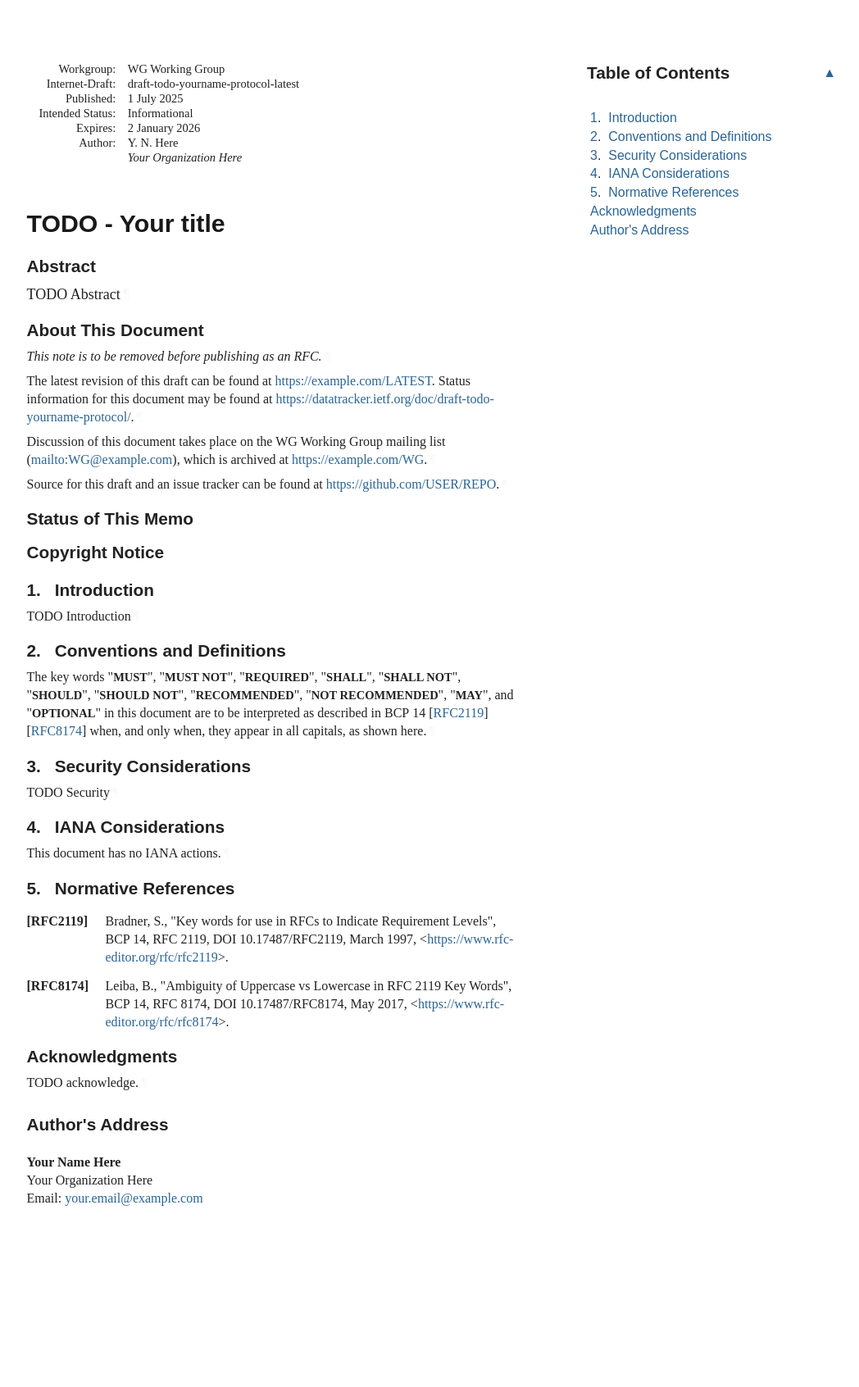
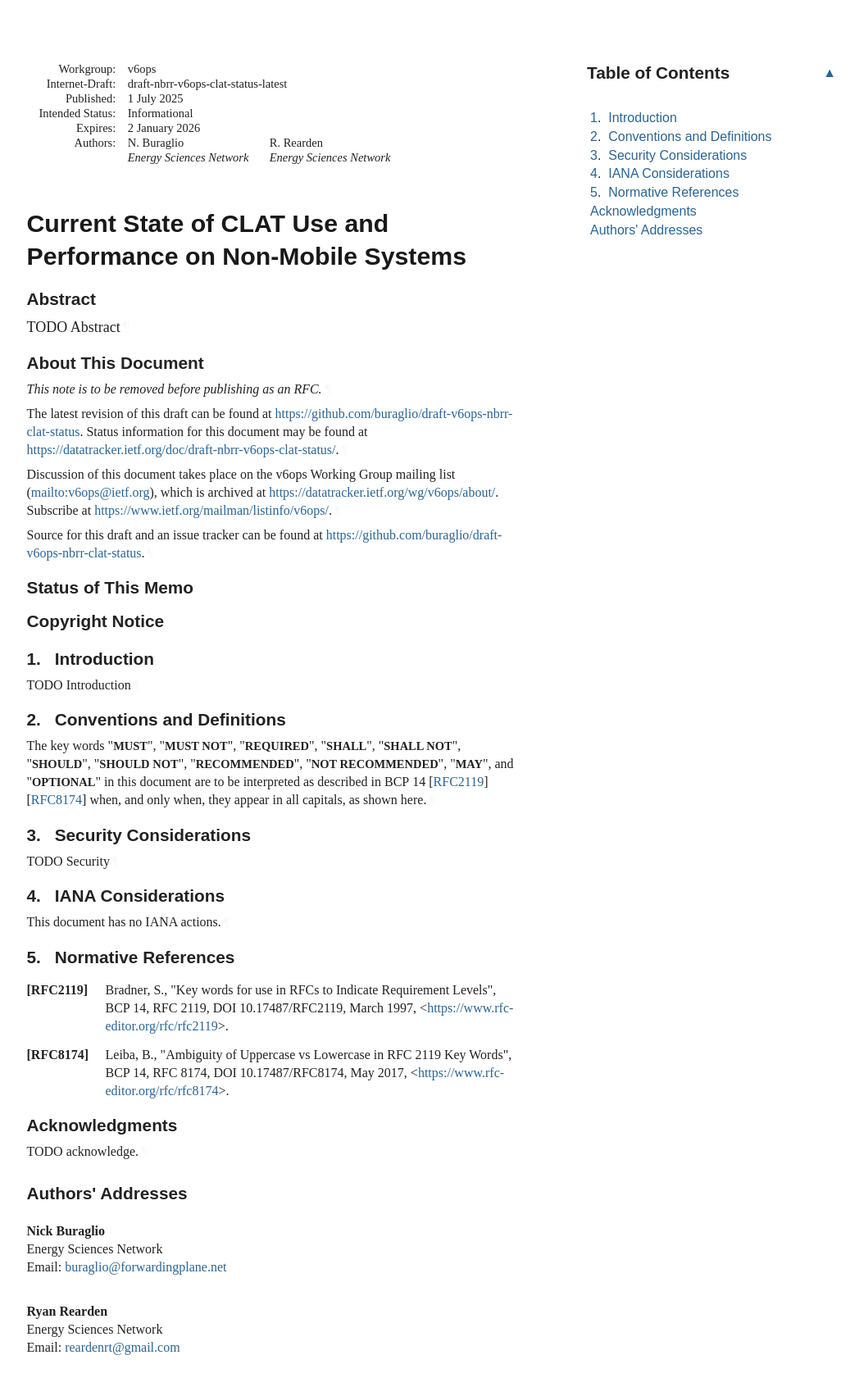
Before and after one commit to buraglio/draft-nbrr-v6ops-clat-status, a plain HTML site: page draft-nbrr-v6ops-clat-status.html in a window 1280 px wide. Shown: the whole page at 82% size, without its empty margins (92-1140 px from the left). Before the commit the page ends 1564 px from the top, so only its background shows below. Drawn offline with Linux system fonts and the light colour scheme; a web font is replaced by a local one.

Commit message:
Script updating gh-pages from afe6ec5. [ci skip]

```diff
--- a/draft-todo-yourname-protocol.html
+++ b/draft-nbrr-v6ops-clat-status.html
@@ -4,16 +4,19 @@
 <meta charset="utf-8">
 <meta content="Common,Latin" name="scripts">
 <meta content="initial-scale=1.0" name="viewport">
-<title>TODO - Your title</title>
-<meta content="Your Name Here" name="author">
+<title>Current State of CLAT Use and Performance on Non-Mobile Systems</title>
+<meta content="Nick Buraglio" name="author">
+<meta content="Ryan Rearden" name="author">
 <meta content="
        TODO Abstract
     " name="description">
 <meta content="xml2rfc 3.29.0" name="generator">
-<meta content="next generation" name="keyword">
-<meta content="unicorn" name="keyword">
-<meta content="sparkling distributed ledger" name="keyword">
-<meta content="draft-todo-yourname-protocol-latest" name="ietf.draft">
+<meta content="IPv6" name="keyword">
+<meta content="DNS64" name="keyword">
+<meta content="PREF64" name="keyword">
+<meta content="NAT64" name="keyword">
+<meta content="CLAT" name="keyword">
+<meta content="draft-nbrr-v6ops-clat-status-latest" name="ietf.draft">
 <!-- Generator version information:
   xml2rfc 3.29.0
     Python 3.12.11
@@ -29,7 +32,7 @@
     setuptools 80.9.0
     wcwidth 0.2.13
 -->
-<link href="draft-todo-yourname-protocol.xml" rel="alternate" type="application/rfc+xml">
+<link href="draft-nbrr-v6ops-clat-status.xml" rel="alternate" type="application/rfc+xml">
 <link href="#copyright" rel="license">
 <style type="text/css">@font-face {
   font-family: 'Lora';
@@ -1045,11 +1048,11 @@ svg :is([fill="white"], [fill^="#fff"]) {
 <table class="ears">
 <thead><tr>
 <td class="left">Internet-Draft</td>
-<td class="center">TODO - Abbreviation</td>
+<td class="center">CLAT Status</td>
 <td class="right">July 2025</td>
 </tr></thead>
 <tfoot><tr>
-<td class="left">Here</td>
+<td class="left">Buraglio &amp; Rearden</td>
 <td class="center">Expires 2 January 2026</td>
 <td class="right">[Page]</td>
 </tr></tfoot>
@@ -1058,9 +1061,9 @@ svg :is([fill="white"], [fill^="#fff"]) {
 <div id="internal-metadata" class="document-information">
 <dl id="identifiers">
 <dt class="label-workgroup">Workgroup:</dt>
-<dd class="workgroup">WG Working Group</dd>
+<dd class="workgroup">v6ops</dd>
 <dt class="label-internet-draft">Internet-Draft:</dt>
-<dd class="internet-draft">draft-todo-yourname-protocol-latest</dd>
+<dd class="internet-draft">draft-nbrr-v6ops-clat-status-latest</dd>
 <dt class="label-published">Published:</dt>
 <dd class="published">
 <time datetime="2025-07-01" class="published">1 July 2025</time>
@@ -1069,16 +1072,20 @@ svg :is([fill="white"], [fill^="#fff"]) {
 <dd class="intended-status">Informational</dd>
 <dt class="label-expires">Expires:</dt>
 <dd class="expires"><time datetime="2026-01-02">2 January 2026</time></dd>
-<dt class="label-authors">Author:</dt>
+<dt class="label-authors">Authors:</dt>
 <dd class="authors">
 <div class="author">
-      <div class="author-name">Y. N. Here</div>
-<div class="org">Your Organization Here</div>
+      <div class="author-name">N. Buraglio</div>
+<div class="org">Energy Sciences Network</div>
+</div>
+<div class="author">
+      <div class="author-name">R. Rearden</div>
+<div class="org">Energy Sciences Network</div>
 </div>
 </dd>
 </dl>
 </div>
-<h1 id="title">TODO - Your title</h1>
+<h1 id="title">Current State of CLAT Use and Performance on Non-Mobile Systems</h1>
 <section id="section-abstract">
       <h2 id="abstract"><a href="#abstract" class="selfRef">Abstract</a></h2>
 <p id="section-abstract-1">TODO Abstract<a href="#section-abstract-1" class="pilcrow">¶</a></p>
@@ -1089,14 +1096,15 @@ svg :is([fill="white"], [fill^="#fff"]) {
       </h2>
 <p id="section-note.1-1">This note is to be removed before publishing as an RFC.<a href="#section-note.1-1" class="pilcrow">¶</a></p>
 <p id="section-note.1-2">
-        The latest revision of this draft can be found at <span><a href="https://example.com/LATEST">https://example.com/LATEST</a></span>.
-        Status information for this document may be found at <span><a href="https://datatracker.ietf.org/doc/draft-todo-yourname-protocol/">https://datatracker.ietf.org/doc/draft-todo-yourname-protocol/</a></span>.<a href="#section-note.1-2" class="pilcrow">¶</a></p>
+        The latest revision of this draft can be found at <span><a href="https://github.com/buraglio/draft-v6ops-nbrr-clat-status">https://github.com/buraglio/draft-v6ops-nbrr-clat-status</a></span>.
+        Status information for this document may be found at <span><a href="https://datatracker.ietf.org/doc/draft-nbrr-v6ops-clat-status/">https://datatracker.ietf.org/doc/draft-nbrr-v6ops-clat-status/</a></span>.<a href="#section-note.1-2" class="pilcrow">¶</a></p>
 <p id="section-note.1-3">
         Discussion of this document takes place on the
-        WG Working Group mailing list (<span><a href="mailto:WG@example.com">mailto:WG@example.com</a></span>),
-        which is archived at <span><a href="https://example.com/WG">https://example.com/WG</a></span>.<a href="#section-note.1-3" class="pilcrow">¶</a></p>
+        v6ops Working Group mailing list (<span><a href="mailto:v6ops@ietf.org">mailto:v6ops@ietf.org</a></span>),
+        which is archived at <span><a href="https://datatracker.ietf.org/wg/v6ops/about/">https://datatracker.ietf.org/wg/v6ops/about/</a></span>.
+        Subscribe at <span><a href="https://www.ietf.org/mailman/listinfo/v6ops/">https://www.ietf.org/mailman/listinfo/v6ops/</a></span>.<a href="#section-note.1-3" class="pilcrow">¶</a></p>
 <p id="section-note.1-4">Source for this draft and an issue tracker can be found at
-        <span><a href="https://github.com/USER/REPO">https://github.com/USER/REPO</a></span>.<a href="#section-note.1-4" class="pilcrow">¶</a></p>
+        <span><a href="https://github.com/buraglio/draft-v6ops-nbrr-clat-status">https://github.com/buraglio/draft-v6ops-nbrr-clat-status</a></span>.<a href="#section-note.1-4" class="pilcrow">¶</a></p>
 </section>
 <div id="status-of-memo">
 <section id="section-boilerplate.1">
@@ -1165,7 +1173,7 @@ svg :is([fill="white"], [fill^="#fff"]) {
             <p id="section-toc.1-1.6.1"><a href="#appendix-A" class="auto internal xref"></a><a href="#name-acknowledgments" class="internal xref">Acknowledgments</a></p>
 </li>
           <li class="compact toc ulBare ulEmpty" id="section-toc.1-1.7">
-            <p id="section-toc.1-1.7.1"><a href="#appendix-B" class="auto internal xref"></a><a href="#name-authors-address" class="internal xref">Author's Address</a></p>
+            <p id="section-toc.1-1.7.1"><a href="#appendix-B" class="auto internal xref"></a><a href="#name-authors-addresses" class="internal xref">Authors' Addresses</a></p>
 </li>
         </ul>
 </nav>
@@ -1233,15 +1241,23 @@ appear in all capitals, as shown here.<a href="#section-2-1" class="pilcrow">¶<
 </div>
 <div id="authors-addresses">
 <section id="appendix-B">
-      <h2 id="name-authors-address">
-<a href="#name-authors-address" class="section-name selfRef">Author's Address</a>
+      <h2 id="name-authors-addresses">
+<a href="#name-authors-addresses" class="section-name selfRef">Authors' Addresses</a>
       </h2>
 <address class="vcard">
-        <div dir="auto" class="left"><span class="fn nameRole">Your Name Here</span></div>
-<div dir="auto" class="left"><span class="org">Your Organization Here</span></div>
+        <div dir="auto" class="left"><span class="fn nameRole">Nick Buraglio</span></div>
+<div dir="auto" class="left"><span class="org">Energy Sciences Network</span></div>
 <div class="email">
 <span>Email:</span>
-<a href="mailto:your.email@example.com" class="email">your.email@example.com</a>
+<a href="mailto:buraglio@forwardingplane.net" class="email">buraglio@forwardingplane.net</a>
+</div>
+</address>
+<address class="vcard">
+        <div dir="auto" class="left"><span class="fn nameRole">Ryan Rearden</span></div>
+<div dir="auto" class="left"><span class="org">Energy Sciences Network</span></div>
+<div class="email">
+<span>Email:</span>
+<a href="mailto:reardenrt@gmail.com" class="email">reardenrt@gmail.com</a>
 </div>
 </address>
 </section>
```
Also changed, not shown: index.html (+4 -4 lines), draft-nbrr-v6ops-clat-status.txt.
